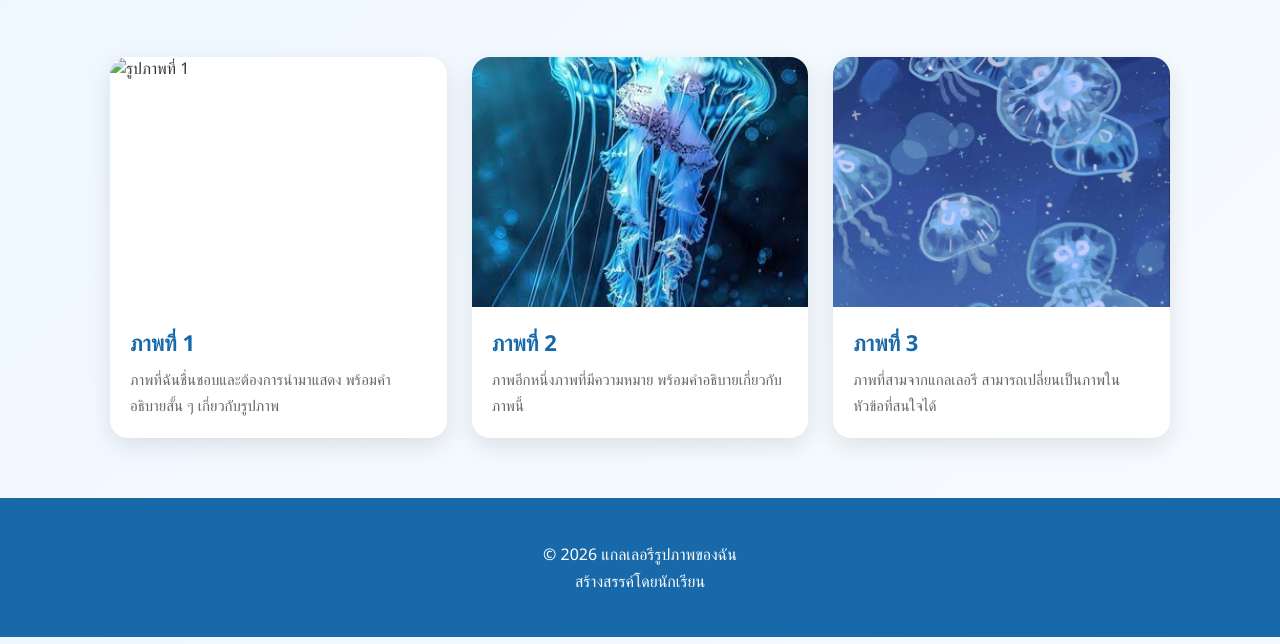
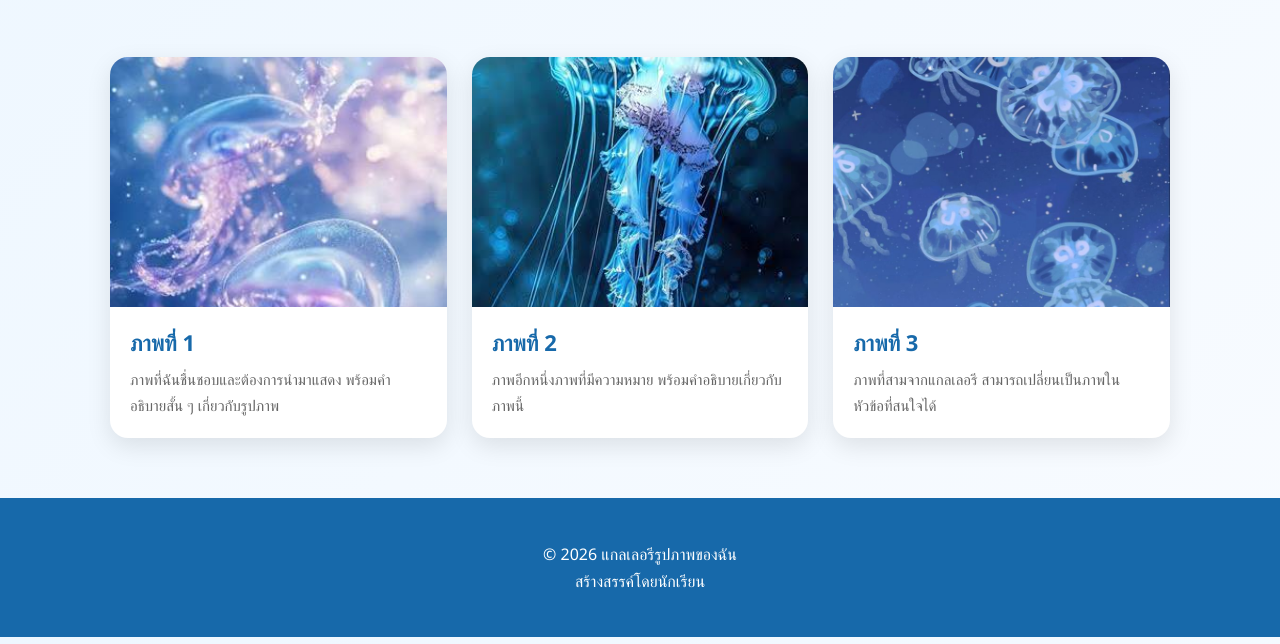
Before and after one commit to NatwalanMueansuttiwong/gallery, a plain HTML site: page index.html in a window 1280 px wide. Shown: the part 156-800 px from the top of the page. Drawn offline with Linux system fonts and the light colour scheme.

Commit message:
Update index.html

```diff
--- a/index.html
+++ b/index.html
@@ -141,7 +141,7 @@
 
         <!-- รูปที่ 1 -->
         <div class="card">
-            <img src="image1.jpg" alt="รูปภาพที่ 1">
+            <img src="images1.jpg" alt="รูปภาพที่ 1">
 
             <div class="content">
                 <h2>ภาพที่ 1</h2>
```
